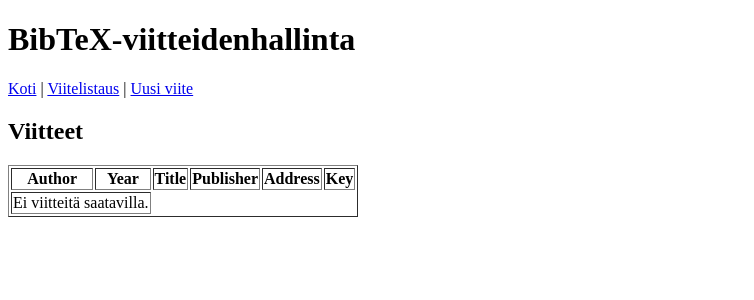
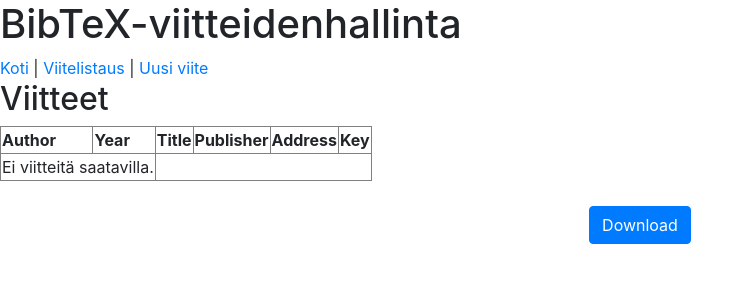
Before and after one commit to ruokokoski/ohtu-miniprojekti, a Flask app: template src/templates/list_references.html in a window 1280 px wide. Shown: the top 300 px of the page, without its empty margins (0-754 px from the left). Run offline with Flask 3, Linux system fonts and the light colour scheme; the template is opened without the code that fills it, so the values that code supplies are empty; some libraries are stand-ins or nearby versions.

Commit message:
add download feature for .bib files

```diff
--- a/src/app.py
+++ b/src/app.py
@@ -1,8 +1,9 @@
-from flask import render_template, redirect, request, flash, jsonify
+from flask import render_template, redirect, request, flash, jsonify, send_file
 from db_helper import reset_db
 from config import app, test_env
 from repositories.reference_repository import list_references, create_reference
 from util import validate_reference, UserInputError
+from io import BytesIO
 
 
 @app.route("/")
@@ -44,6 +45,12 @@ def reference_creation():
         return redirect("/new_reference")
 
 
+@app.route("/download")
+def download_references():
+    test_data = "esimerkki referenssi"
+    return send_file(BytesIO(bytes(test_data, "utf-8")), download_name="references.bib", as_attachment=True)
+
+
 if test_env:
     @app.route("/reset_db")
     def reset_database():
--- /dev/null
+++ b/src/static/scripts.js
@@ -0,0 +1,4 @@
+function set_current_year_as_max(id) {
+    var year = new Date().getFullYear();
+    document.getElementById(id).setAttribute("max", year)
+}
--- a/src/templates/layout.html
+++ b/src/templates/layout.html
@@ -4,6 +4,8 @@
         <meta charset="utf-8" />
         <meta name="viewport" content="width=device-width, initial-scale=1, shrink-to-fit=no"/>
         <script src="../static/scripts.js"></script>
+        <link rel="stylesheet" href="https://stackpath.bootstrapcdn.com/bootstrap/4.5.0/css/bootstrap.min.css">
+        <link rel="stylesheet" href="../static/style.css">
         <title>{% block title %}{% endblock %}</title>
     </head>
     <body>
--- a/src/templates/list_references.html
+++ b/src/templates/list_references.html
@@ -32,4 +32,9 @@
     {% endfor %}
     </tbody>
 </table>
+<div style="display: flex; justify-content: center; margin-top: 25px;">
+    <a href="/download" download="references.bib"><button class="btn btn-primary">Download</button></a>
+</div>
+
+
 {% endblock %}
--- a/src/templates/new_reference.html
+++ b/src/templates/new_reference.html
@@ -39,6 +39,6 @@ Uusi viite
       Tallenna
     </button>
 </form>
-<script>set_current_year("year")</script>
+<script>set_current_year_as_max("year")</script>
 
 {% endblock %}
```
Also changed, not shown: src/static/style.css (added). Lines whose indentation alone changed are shown as unchanged.
